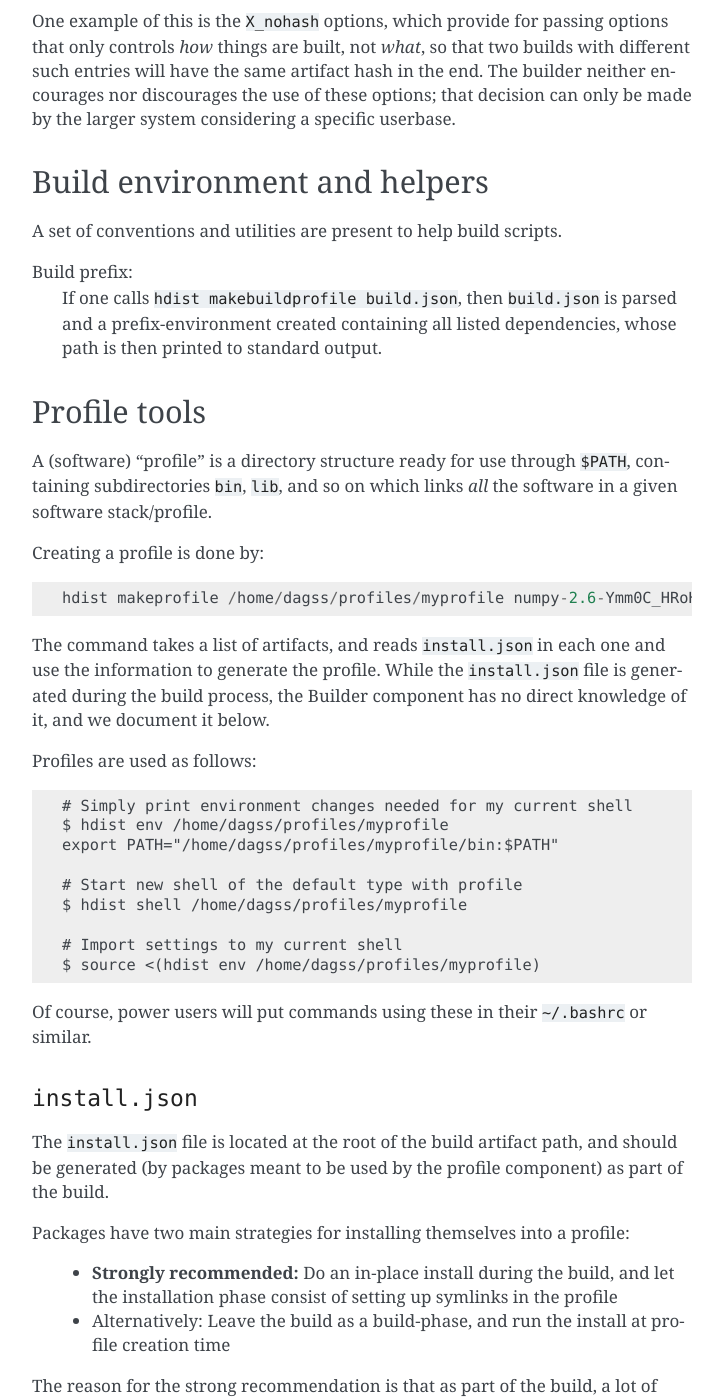
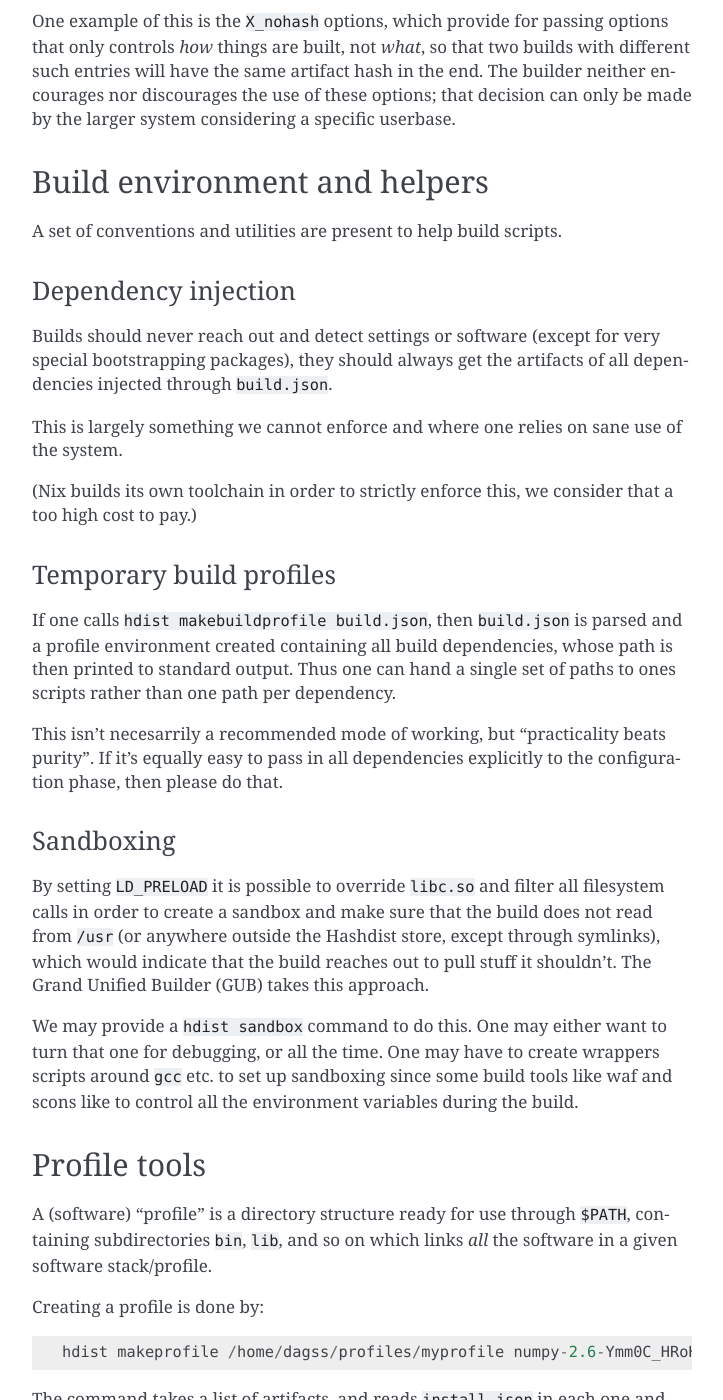
Before and after one commit to hashdist/hashdist, a Sphinx documentation site: the page built from doc/source/core.rst, in a window 1280 px wide and 1400 px high, scrolled down 3576 px. Shown: the whole window, without its empty margins (388-1111 px from the left). Built offline with Sphinx 7.4.7, drawn with Linux system fonts in a browser that asks for light colours; some of the changed text lies outside the part shown.

Commit message:
DOC build environment and helpers

```diff
--- a/doc/source/core.rst
+++ b/doc/source/core.rst
@@ -191,12 +191,47 @@ Build environment and helpers
 
 A set of conventions and utilities are present to help build scripts.
 
-Build prefix:
-    If one calls ``hdist makebuildprofile build.json``, then ``build.json``
-    is parsed and a prefix-environment created containing all listed dependencies,
-    whose path is then printed to standard output.
+Dependency injection
+''''''''''''''''''''
 
+Builds should never reach out and detect settings or software (except
+for very special bootstrapping packages), they should always get the
+artifacts of all dependencies injected through ``build.json``.
 
+This is largely something we cannot enforce and where one relies on sane
+use of the system.
+
+(Nix builds its own toolchain in order to strictly enforce this, we
+consider that a too high cost to pay.)
+
+Temporary build profiles
+''''''''''''''''''''''''
+
+If one calls ``hdist makebuildprofile build.json``, then
+``build.json`` is parsed and a profile environment created containing
+all build dependencies, whose path is then printed to standard
+output. Thus one can hand a single set of paths to ones scripts
+rather than one path per dependency.
+
+This isn't necesarrily a recommended mode of working, but "practicality
+beats purity". If it's equally easy to pass in all dependencies explicitly
+to the configuration phase, then please do that.
+
+Sandboxing
+''''''''''
+
+By setting ``LD_PRELOAD`` it is possible to override ``libc.so`` and
+filter all filesystem calls in order to create a sandbox and make sure
+that the build does not read from ``/usr`` (or anywhere outside the
+Hashdist store, except through symlinks), which would indicate that
+the build reaches out to pull stuff it shouldn't. The Grand Unified
+Builder (GUB) takes this approach.
+
+We may provide a ``hdist sandbox`` command to do this.  One may either
+want to turn that one for debugging, or all the time. One may have to
+create wrappers scripts around ``gcc`` etc. to set up sandboxing since
+some build tools like waf and scons like to control all the
+environment variables during the build.
 
 
 Profile tools
```
